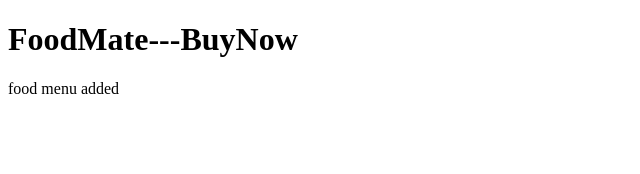
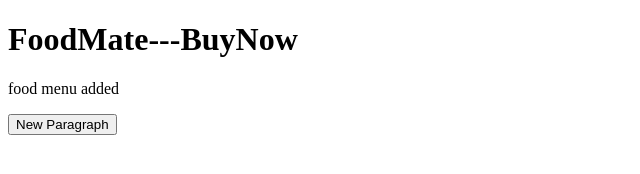
Before and after one commit to sabari7320/foodmate, a plain HTML site: page index.html in a window 1280 px wide. Shown: the whole page, without its empty margins (0-640 px from the left). Drawn offline with Linux system fonts and the light colour scheme.

Commit message:
new button added +b

```diff
--- a/index.html
+++ b/index.html
@@ -10,6 +10,7 @@
 <body>
     <h1>FoodMate---BuyNow</h1>
     <p>food menu added </p>
+    <button>New Paragraph</button>
 </body>
 
 </html>
```
